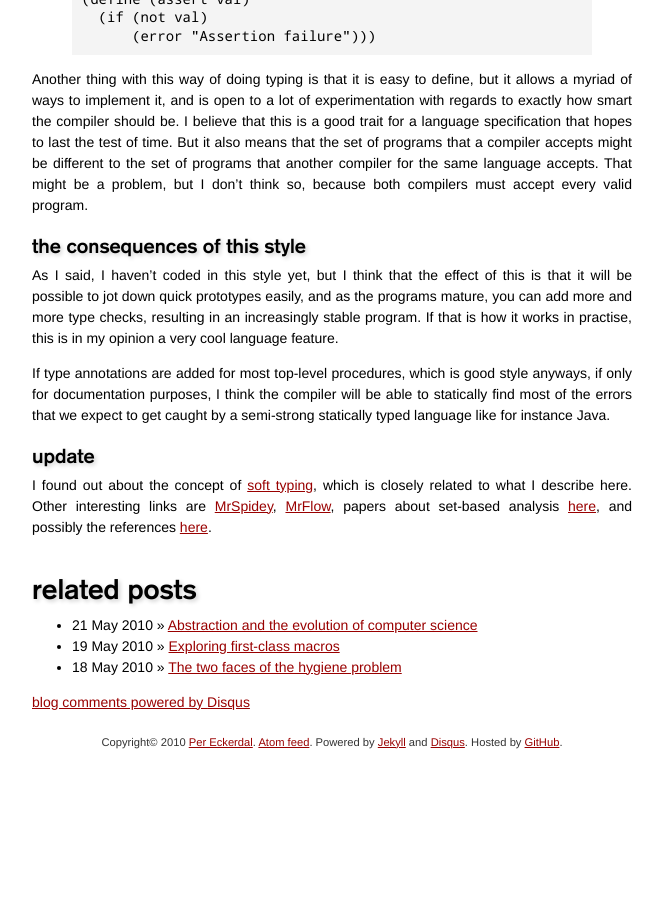
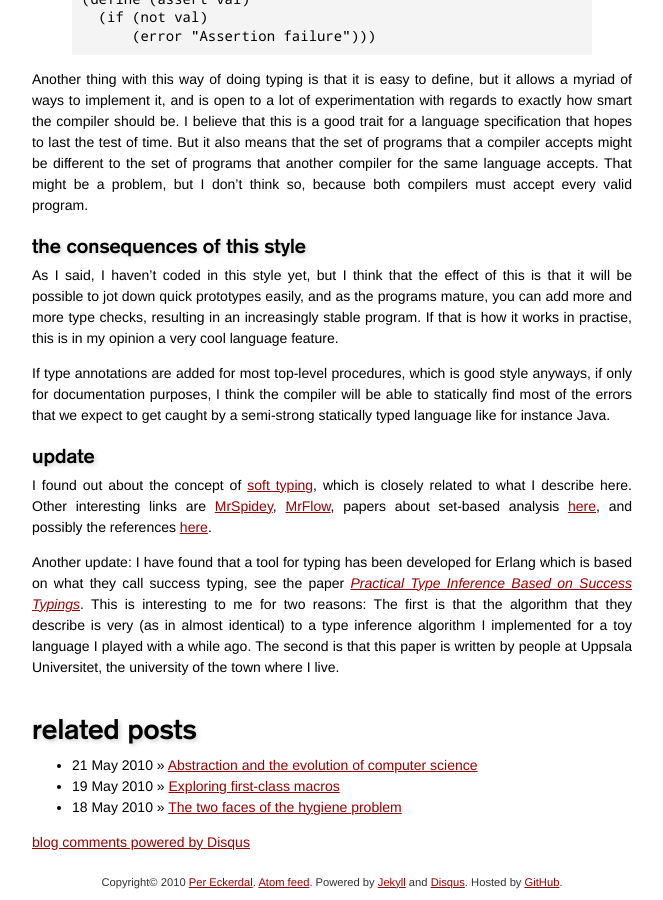
Before and after one commit to per-gron/pereckerdal.github.com, a Jekyll site: the page built from _posts/2010-05-20-semidynamic-typing.markdown, in a window 1280 px wide and 900 px high, scrolled down 2419 px. Shown: the whole window, without its empty margins (308-971 px from the left). Built offline with Jekyll 4.4.1, drawn with Linux system fonts in a browser that asks for light colours; Markdown is read by kramdown in place of the engine named in the settings; comment, search, counter and statistics services are not loaded; before the commit the page ends 3179 px from its top, so only the background shows below that.

Commit message:
New update to the semidynamic type post with reference to success typing

```diff
--- a/_posts/2010-05-20-semidynamic-typing.markdown
+++ b/_posts/2010-05-20-semidynamic-typing.markdown
@@ -186,3 +186,13 @@ set-based analysis
 [here](http://www.cs.rice.edu/CS/PLT/Publications/Scheme/), and
 possibly the references
 [here](http://download.plt-scheme.org/doc/103p1/html/mrspidey/node26.htm).
+
+Another update: I have found that a tool for typing has been developed
+for Erlang which is based on what they call success typing, see the
+paper
+[*Practical Type Inference Based on Success Typings*](http://www.it.uu.se/research/group/hipe/publications.shtml). This
+is interesting to me for two reasons: The first is that the algorithm
+that they describe is very (as in almost identical) to a type
+inference algorithm I implemented for a toy language I played with a
+while ago. The second is that this paper is written by people at
+Uppsala Universitet, the university of the town where I live.
```
